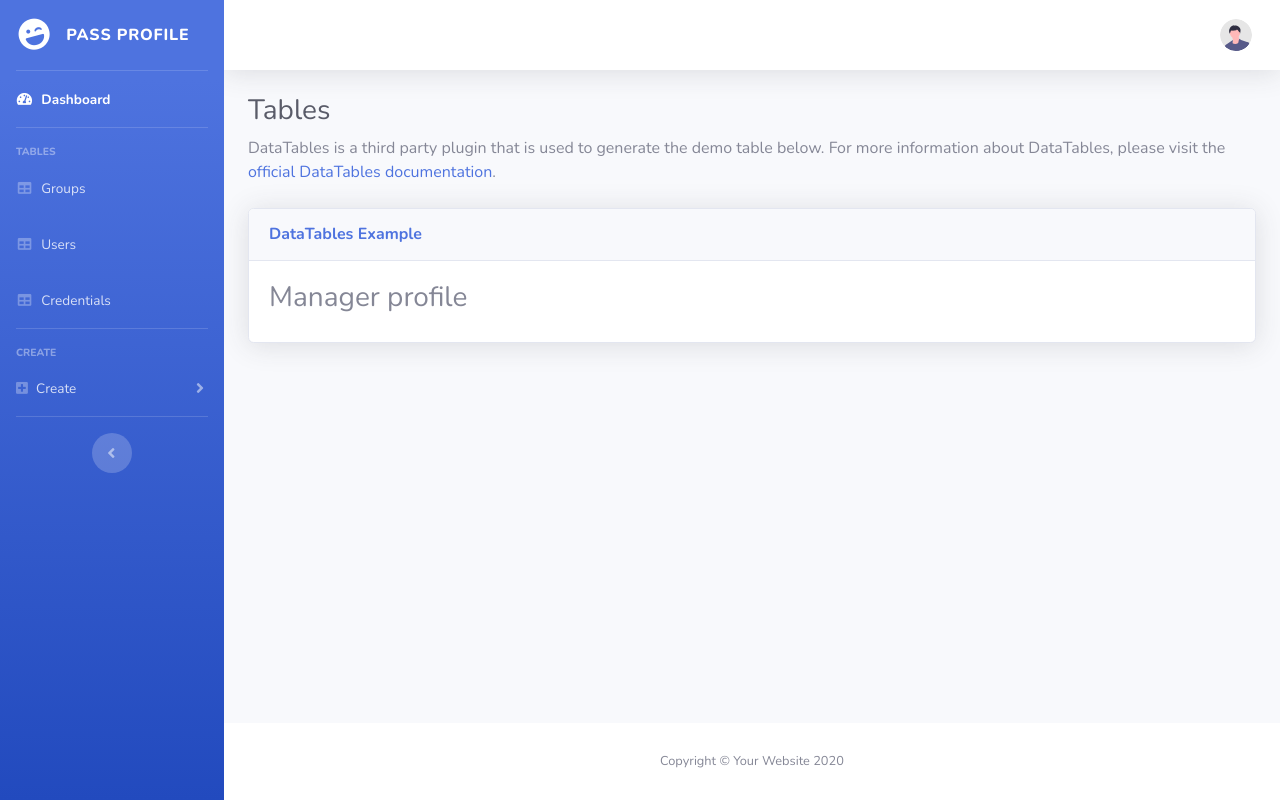
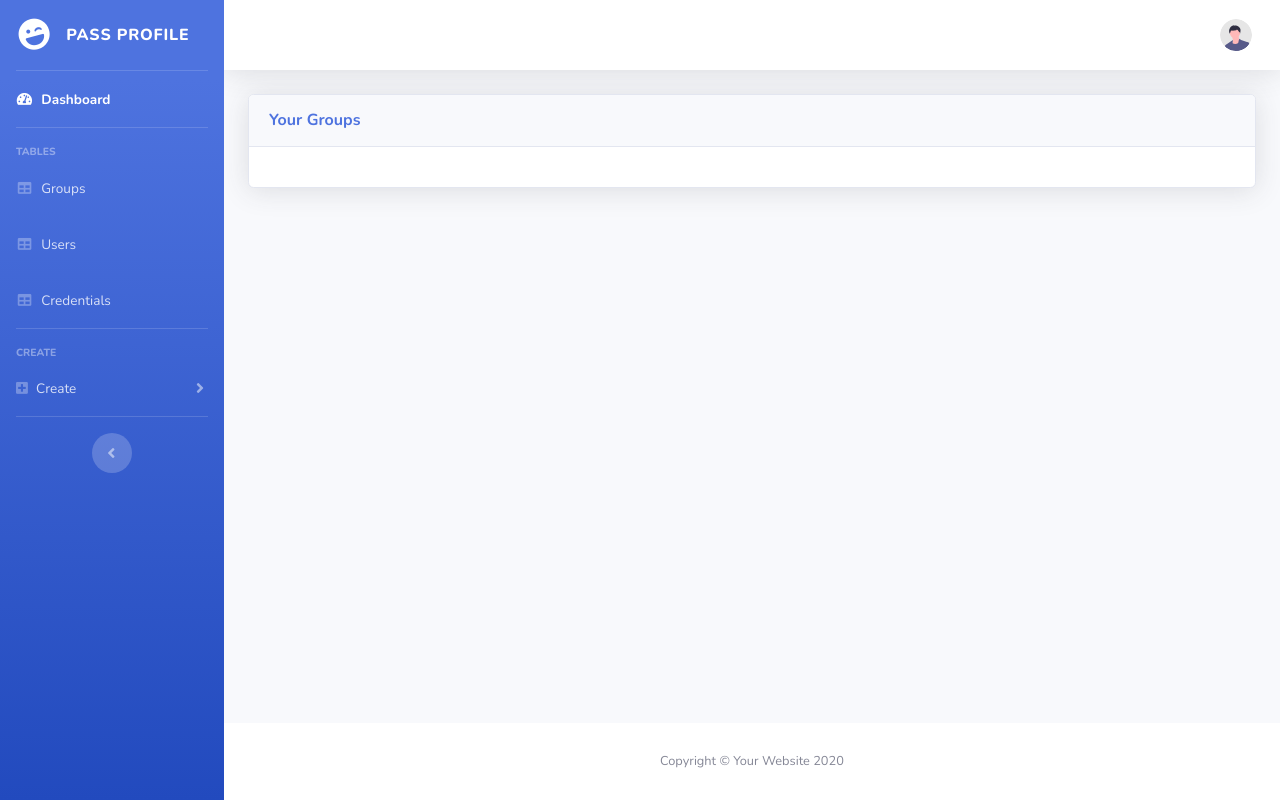
Before and after one commit to abheiie/passprofile, a Django app: template accountapp/templates/accountapp/manager_profile.html in a window 1280 px wide. Run offline with Django 3.2, Linux system fonts and the light colour scheme; the template is opened without the code that fills it, so the values that code supplies are empty; some libraries are stand-ins or nearby versions.

Commit message:
changes in manager profile

```diff
--- a/accountapp/templates/accountapp/manager_profile.html
+++ b/accountapp/templates/accountapp/manager_profile.html
@@ -13,20 +13,18 @@ profile
 <div class="container-fluid">
 
     <!-- Page Heading -->
-    <h1 class="h3 mb-2 text-gray-800">Tables</h1>
-    <p class="mb-4">DataTables is a third party plugin that is used to generate the demo table below.
-        For more information about DataTables, please visit the <a target="_blank"
-            href="https://datatables.net">official DataTables documentation</a>.</p>
+    <!-- <h1 class="h3 mb-2 text-gray-800">Hello {{request.user.first_name}}</h1> -->
+
 
 
     <!-- DataTales Example -->
     <div class="card shadow mb-4">
         <div class="card-header py-3">
-            <h6 class="m-0 font-weight-bold text-primary">DataTables Example</h6>
+            <h6 class="m-0 font-weight-bold text-primary">Your Groups</h6>
         </div>
         <div class="card-body">
 
-            <h3>Manager profile</h3>
+
 
         </div>
     </div>
@@ -39,9 +37,6 @@ profile
 
 <!-- Page level plugins -->
 
-<script>
-console.log("0------------------------------------------->")
-</script>
 <script src="{% static 'vendor/datatables/jquery.dataTables.min.js' %}"></script>
 <script src="{% static 'vendor/datatables/jquery.dataTables.min.js' %}"></script>
 
```
